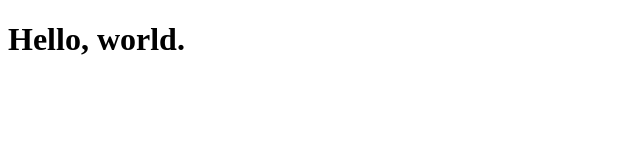
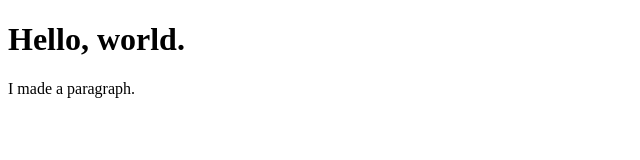
Before and after one commit to tkutlow/git-test, a plain HTML site: page index.html in a window 1280 px wide. Shown: the whole page, without its empty margins (0-640 px from the left). Drawn offline with Linux system fonts and the light colour scheme.

Commit message:
Second commit

```diff
--- a/index.html
+++ b/index.html
@@ -3,4 +3,5 @@
 <body>
 <h1>Hello, world.</h1>
 </body>
+<p>I made a paragraph.</p>
 </html>
```
